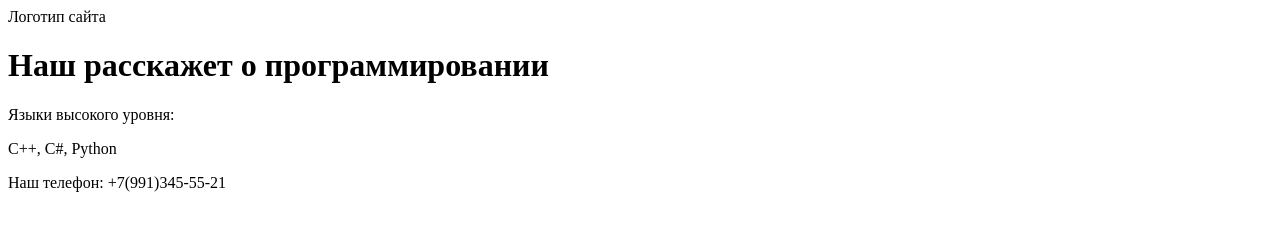
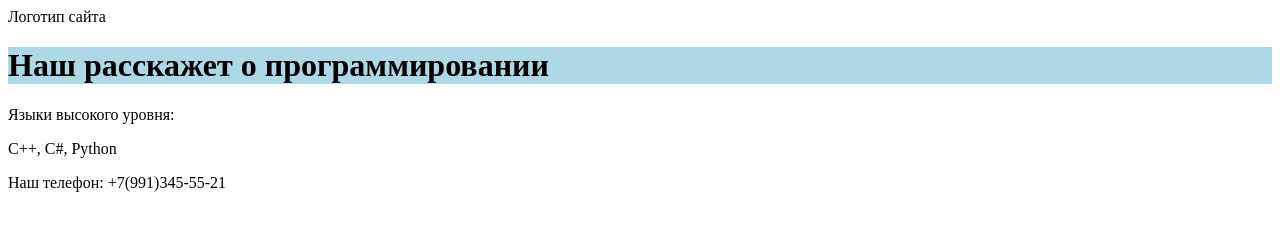
Before and after one commit to Algoog2/Algoog2, a plain HTML site: page index.html in a window 1280 px wide. Drawn offline with Linux system fonts and the light colour scheme.

Commit message:
Update index.html

```diff
--- a/index.html
+++ b/index.html
@@ -5,7 +5,7 @@
   Логотип сайта
 </header>
   <main>
-    <h1>Наш расскажет о программировании</h1>
+    <h1 style="background-color: lightblue; color: black;">Наш расскажет о программировании</h1>
     <p>Языки высокого уровня:</p>
     <p>C++, C#, Python</p>
   </main>
```
